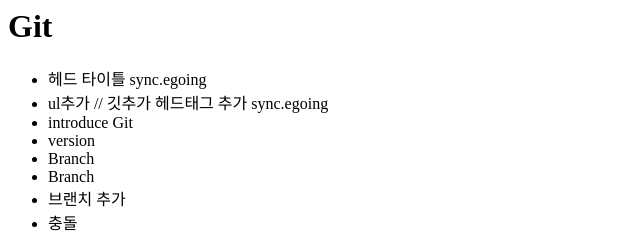
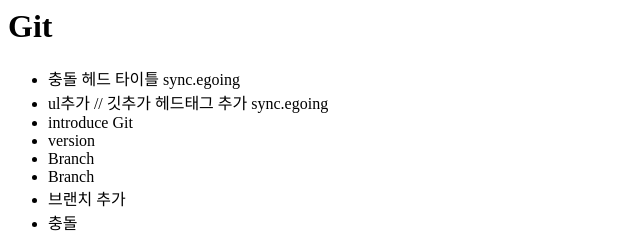
Before and after one commit to sblee1031/opentutorial, a plain HTML site: page index.html in a window 1280 px wide. Shown: the top 237 px of the page, 0-640 px from the left. Drawn offline with Linux system fonts and the light colour scheme.

Commit message:
충돌추가

```diff
--- a/index.html
+++ b/index.html
@@ -8,7 +8,7 @@
             <h1>Git</h1>
         </header>
         <ul>
-            <li>헤드 타이틀 sync.egoing</li>
+            <li>충돌  헤드 타이틀 sync.egoing</li>
             <li>ul추가 // 깃추가 헤드태그 추가 sync.egoing</li>
             <li>introduce Git</li>
             <li>version</li>
```
